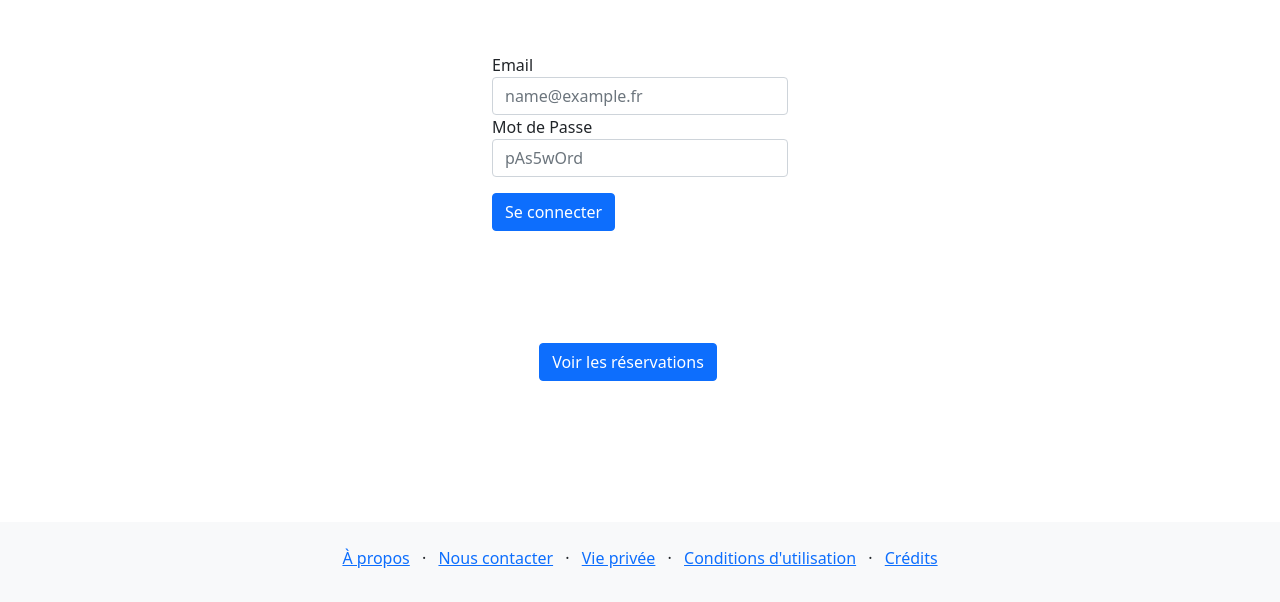
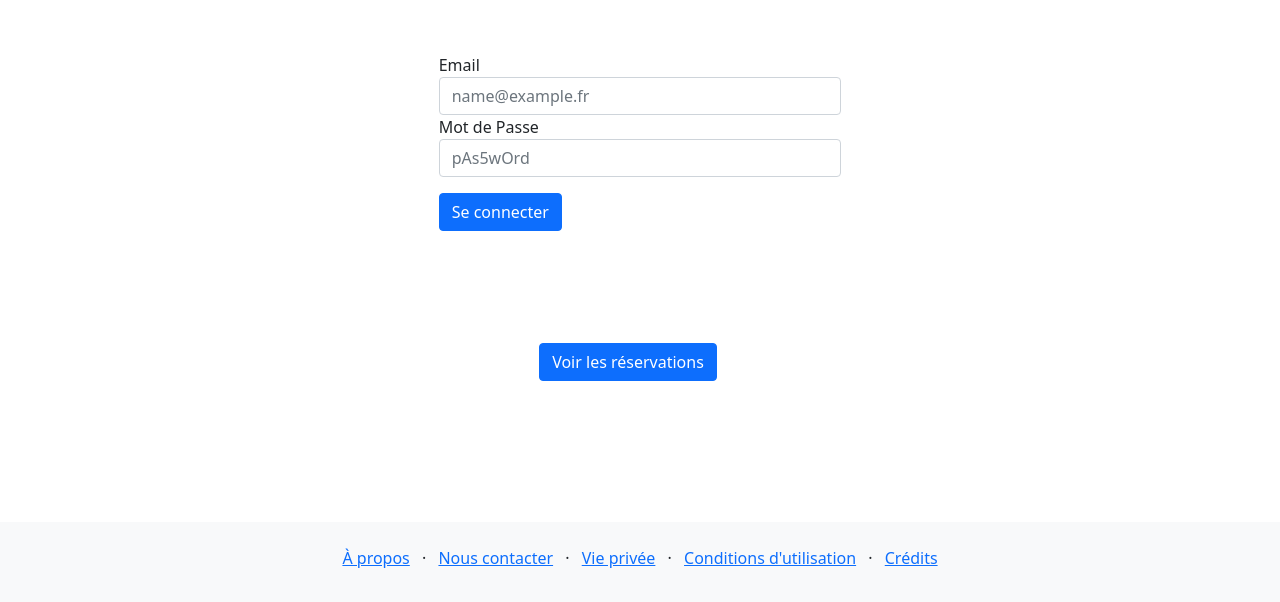
Before and after one commit to E-IckArt/API_Parking_NodeJS-FrontEnd, a website: page index.html in a window 1280 px wide. Shown: the part 198-800 px from the top of the page. Drawn offline with nearby package versions, Linux system fonts and the light colour scheme.

Commit message:
Bf- Connection form display on small device

```diff
--- a/index.html
+++ b/index.html
@@ -173,7 +173,7 @@
             </div>
             <div class="row no-gutters justify-content-between">
                 <!-- START : Template for Connexion Form-->
-                <div class="col-3 mx-auto my-5">
+                <div class="col-10 col-md-6 col-lg-4 mx-auto my-5">
                     <form>
                         <div class="form-group">
                             <label for="email">Email</label>
@@ -224,13 +224,10 @@
                     </ul>
                     </div>
                 </div>
-            <!-- <a
-                href="https://www.flaticon.com/fr/icones-gratuites/voiture"
-                title="voiture icônes"
-                >Favicon - Voiture icônes créées par Freepik - Flaticon</a
-            > -->
         </footer>
         <!-- END : FOOTER -->
+
+        <!-- START : SCRIPTS-->
         <script
             src="https://code.jquery.com/jquery-3.6.0.min.js"
             integrity="sha256-/xUj+3OJU5yExlq6GSYGSHk7tPXikynS7ogEvDej/m4="
@@ -246,5 +243,11 @@
             integrity="sha384-ka7Sk0Gln4gmtz2MlQnikT1wXgYsOg+OMhuP+IlRH9sENBO0LRn5q+8nbTov4+1p"
             crossorigin="anonymous"
         ></script>
+    <!-- CREDITS
+        <a
+            href="https://www.flaticon.com/fr/icones-gratuites/voiture"
+            title="voiture icônes"
+        >Favicon - Voiture icônes créées par Freepik - Flaticon</a>
+    -->
     </body>
 </html>
```
